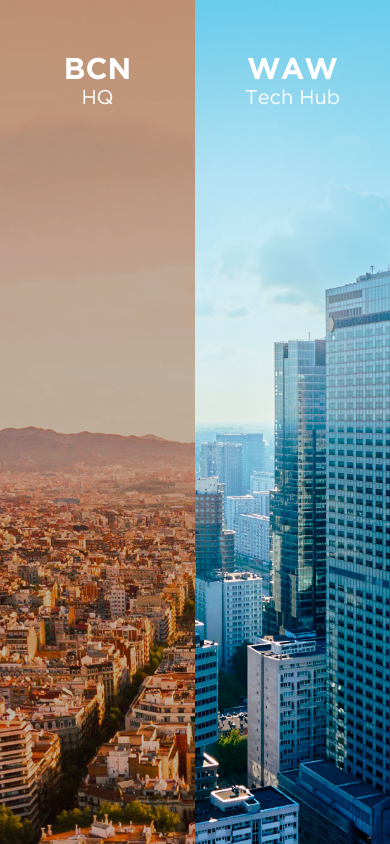
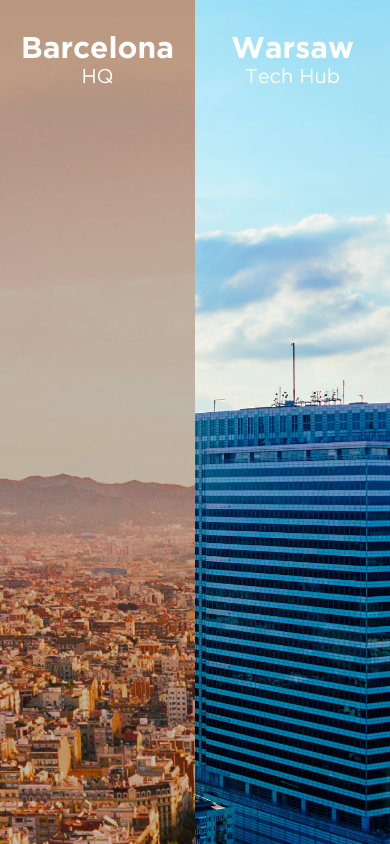
Before and after one commit to temahot/two-cities, a Nuxt app: page / in a window 390 px wide. Built offline with nearby package versions, Linux system fonts and the light colour scheme.

Commit message:
add more anitmation

```diff
--- a/components/CitiesView.vue
+++ b/components/CitiesView.vue
@@ -6,6 +6,7 @@
       class="city--left"
       @click.native="toggleLeft"
     />
+
     <right-city
       :isMobile="isMobile"
       :isActive="isRightCityActive"
@@ -16,7 +17,6 @@
 </template>
 
 <script>
-import { isMobile } from 'mobile-device-detect'
 import LeftCity from './CitiesView/internals/LeftCity.vue'
 import RightCity from './CitiesView/internals/RightCity.vue'
 
@@ -33,8 +33,7 @@
   },
   data() {
     return {
-      activeCity: activeCitiesState.NONE,
-      isMobile
+      activeCity: activeCitiesState.NONE
     }
   },
   computed: {
@@ -43,6 +42,13 @@
     },
     isRightCityActive() {
       return this.activeCity === activeCitiesState.RIGHT
+    },
+    isMobile() {
+      if (screen.width <= 600) {
+        return true
+      } else {
+        return false
+      }
     }
   },
   methods: {
--- a/components/CitiesView/internals/BaseCity.vue
+++ b/components/CitiesView/internals/BaseCity.vue
@@ -67,7 +67,8 @@
   p {
     visibility: hidden;
     opacity: 0;
-    transition: visibility 0s, opacity 0.6s linear;
+    transition: visibility 0s, opacity $transition-duration linear;
+    transition: font-size 0.5s;
   }
   &__info-element-close {
     visibility: hidden;
@@ -76,7 +77,7 @@
     display: none;
   }
   &__info-element-content {
-    transition: margin $transition-duration ease-in-out;
+    transition: font-size 0.5s;
     font-size: 50px;
     color: white !important;
   }
```
Also changed, not shown: components/CitiesView/internals/LeftCity.vue (+1 -1 lines).
